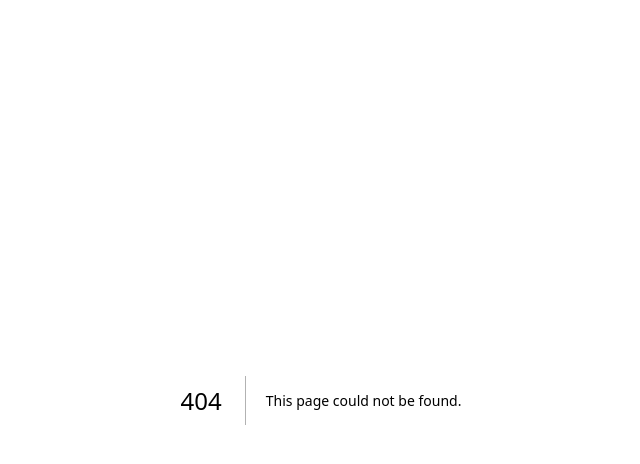
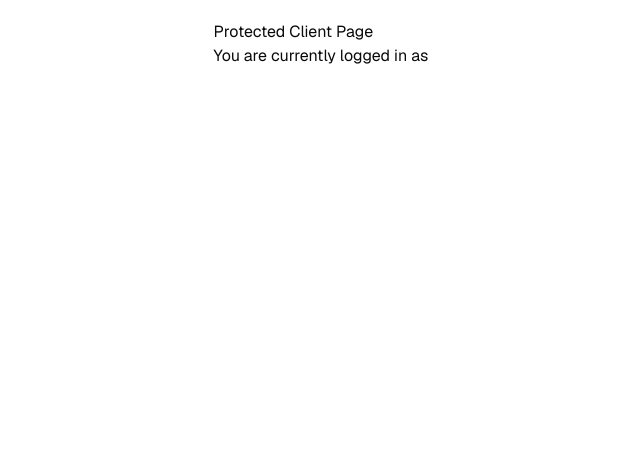
Before and after one commit to Ianszzkieyyy/prepple-ai, a Next.js app: page /client in a window 1280 px wide. Before the commit this address had no page. Shown: the top 464 px of the page, without its empty margins (319-959 px from the left). Built offline with nearby package versions, Linux system fonts and the light colour scheme; no server answers; the database is empty.

Commit message:
added safeguards for unauthorized admin/client access

```diff
--- /dev/null
+++ b/app/(protected)/admin/page.tsx
@@ -0,0 +1,34 @@
+import { createClient } from "@/lib/supabase/server"
+import Link from "next/link";
+
+export default async function Home() {
+  const supabase = createClient();
+
+  const { data: { user } } = await (await supabase).auth.getUser();
+
+  const { data: userProfile, error: profileError } = await (await supabase)
+    .from('users')
+    .select('name, is_hr')
+    .eq('id', user?.id)
+    .single();
+  if (profileError) {
+    console.error('Error fetching user profile:', profileError);
+  }
+
+  // Check if user is not HR and redirect if necessary
+  if (!userProfile?.is_hr) {
+    return (
+      <div>
+        <h1>You are currently logged in as a Client</h1>
+        <Link href="/client">Go to Client Dashboard</Link>
+      </div>
+    );
+  }
+
+  return (
+    <div>
+      <h1>Protected Admin Page</h1>
+      <p>You are currently logged in as {userProfile?.name}</p>
+    </div>
+  )
+}
--- /dev/null
+++ b/app/(protected)/client/page.tsx
@@ -0,0 +1,35 @@
+import { createClient } from "@/lib/supabase/server"
+import Link from "next/link";
+
+export default async function Home() {
+    const supabase = createClient();
+    const { data: { user } } = await (await supabase).auth.getUser();
+
+    // Fetch user profile
+    const { data: userProfile, error: profileError } = await (await supabase)
+        .from('users')
+        .select('name, is_hr')
+        .eq('id', user?.id)
+        .single();
+    if (profileError) {
+        console.error('Error fetching user profile:', profileError);
+    }
+
+    // Check if user is HR and redirect if necessary
+    if (userProfile?.is_hr) {
+        return (
+            <div>
+                <h1>You are currently logged in as an Admin / HR</h1>
+                <Link href="/admin">Go to HR Dashboard</Link>
+            </div>
+        );
+    }
+
+
+  return (
+    <div>
+      <h1>Protected Client Page</h1>
+      <p>You are currently logged in as {userProfile?.name}</p>
+    </div>
+  )
+}
--- a/app/admin/layout.tsx
+++ b/app/(protected)/layout.tsx
@@ -1,4 +1,4 @@
-export default function AdminLayout({
+export default function ProtectedLayout({
   children,
 }: {
   children: React.ReactNode;
--- a/app/admin/page.tsx
+++ /dev/null
@@ -1,7 +0,0 @@
-export default async function Home() {
-  return (
-    <div>
-      <h1>Protected Page</h1>
-    </div>
-  )
-}
--- a/components/login-form.tsx
+++ b/components/login-form.tsx
@@ -40,7 +40,16 @@ export function LoginForm({
       });
       if (error) throw error;
       // Update this route to redirect to an authenticated route. The user already has an active session.
-      router.push("/admin");
+
+      const { data: { user } } = await supabase.auth.getUser();
+      const isHr = user?.user_metadata?.is_hr;
+
+      if (isHr) {
+        router.push("/admin");
+      } else {
+        router.push("/client");
+      }
+
     } catch (error: unknown) {
       setError(error instanceof Error ? error.message : "An error occurred");
     } finally {
```
